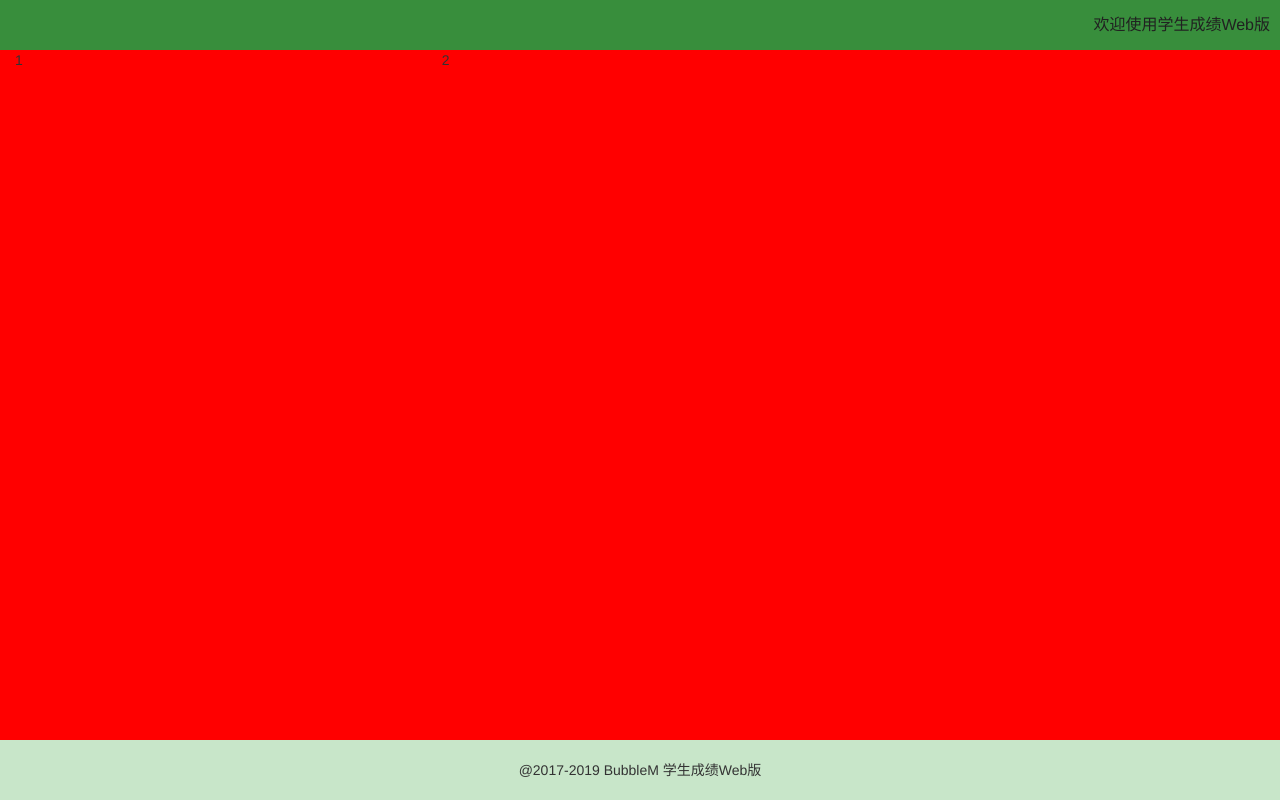
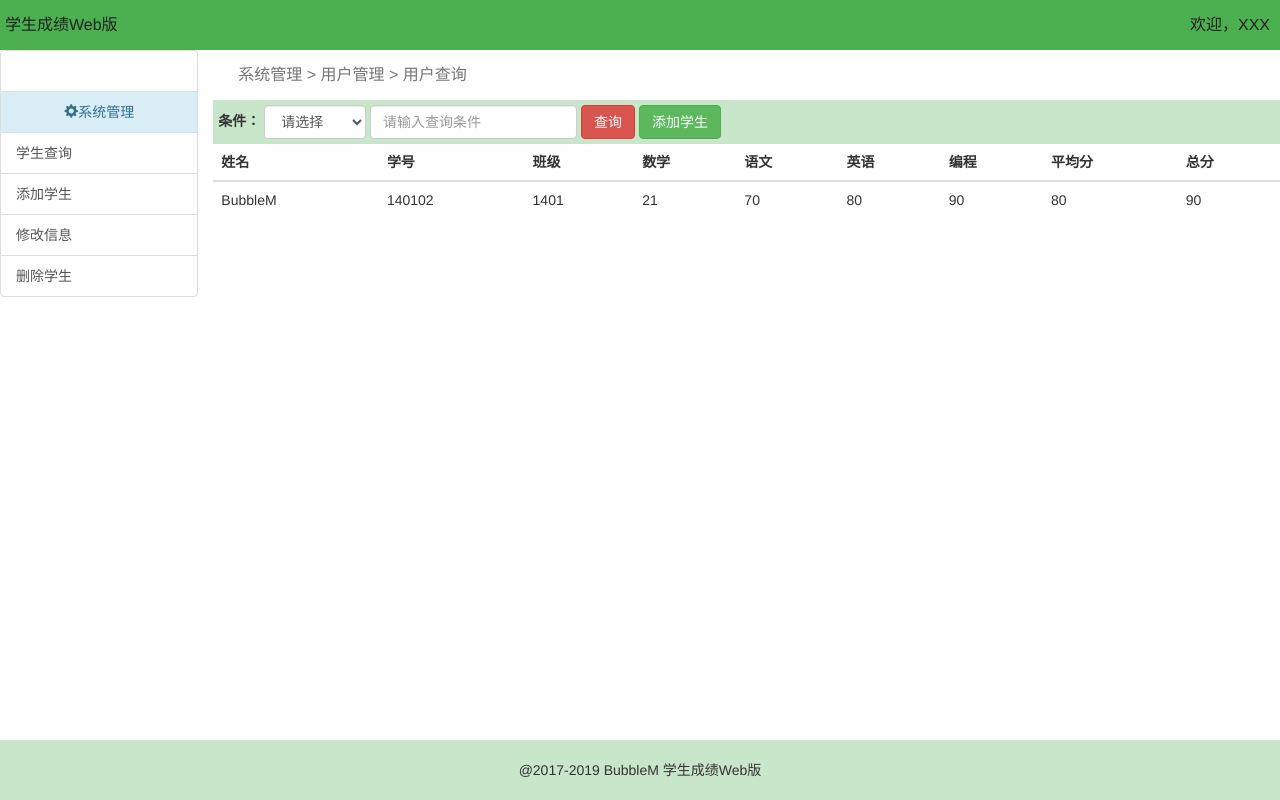
Before and after one commit to BubbleM/Task11-13-print-report-card, a website: page index.html in a window 1280 px wide. Drawn offline with Linux system fonts and the light colour scheme.

Commit message:
add index base layout

```diff
--- a/index.html
+++ b/index.html
@@ -13,12 +13,73 @@
   <script src="src/js/bootstrap.js"></script>
 </head>
 <body class="container-fluid">
-  <div class="row dark-primary-color header">
-    <span class="primary-text-color">欢迎使用学生成绩Web版</span>
+  <div class="row default-primary-color header">
+    <span class="primary-text-color right-text">欢迎，XXX</span>
+    <span class="primary-text-color left-text">学生成绩Web版</span>
   </div>
   <div class="row content">
-    <div class="col-lg-4">1</div>
-    <div class="col-lg-8">2</div>
+    <div class="col-lg-2 list-group">
+      <a href="" class="list-group-item">&nbsp;</a>
+      <a href="#" style="text-align:center;" class="list-group-item list-group-item-info">
+       <span class="glyphicon glyphicon-cog"></span>系统管理
+      </a>
+      <a href="#" class="list-group-item">学生查询</a>
+      <a href="#" class="list-group-item">添加学生</a>
+      <a href="#" class="list-group-item">修改信息</a>
+      <a href="#" class="list-group-item">删除学生</a>
+    </div>
+    <div class="col-lg-10">
+      <div class="row nav_wrapper secondary-text-color">系统管理 > 用户管理 > 用户查询</div>
+      <div class="row light-primary-color form_wrapper">
+        <form class="form-inline">
+          <div class="form-group">
+            <label>条件：</label>
+            <select class="form-control">
+              <option>请选择</option>
+              <option>班级成绩</option>
+              <option>学校成绩</option>
+            </select>
+          </div>
+          <div class="form-group">
+            <input type="text" class="form-control" placeholder="请输入查询条件">
+          </div>
+          <button type="submit" class="btn btn-danger">查询</button>
+          <button type="button" class="btn btn-success">添加学生</button>
+        </form>
+      </div>
+      <div class="row">
+        <div class="table-responsive">
+          <table class="table">
+            <thead>
+              <tr>
+                <th>姓名</th>
+                <th>学号</th>
+                <th>班级</th>
+                <th>数学</th>
+                <th>语文</th>
+                <th>英语</th>
+                <th>编程</th>
+                <th>平均分</th>
+                <th>总分</th>
+              </tr>
+            </thead>
+            <tbody>
+              <tr>
+                <td>BubbleM</td>
+                <td>140102</td>
+                <td>1401</td>
+                <td>21</td>
+                <td>70</td>
+                <td>80</td>
+                <td>90</td>
+                <td>80</td>
+                <td>90</td>
+              </tr>
+            </tbody>
+          </table>
+        </div>
+      </div>
+    </div>
   </div>
   <footer class="light-primary-color row">
     <span>@2017-2019 BubbleM 学生成绩Web版</span>
--- a/src/css/main.css
+++ b/src/css/main.css
@@ -6,12 +6,18 @@ body {
   height: 50px;
   text-align: center;
 }
-.header span{
+.header span {
   display: block;
   line-height: 50px;
   font-size: 16px;
+  margin-right: 10px;
+}
+.right-text {
   float: right;
-  margin-right: 10px;
+}
+.left-text {
+  float: left;
+  margin-left: 5px;
 }
 
 .content {
@@ -20,7 +26,18 @@ body {
   height:auto;
   top: 50px;
   bottom: 60px;
-  background: red;
+}
+
+.nav_wrapper {
+  height: 50px;
+  text-align: left;
+  line-height: 50px;
+  font-size: 16px;
+  margin-left: 10px;
+}
+
+.form_wrapper {
+  padding: 5px;
 }
 
 footer{
```
